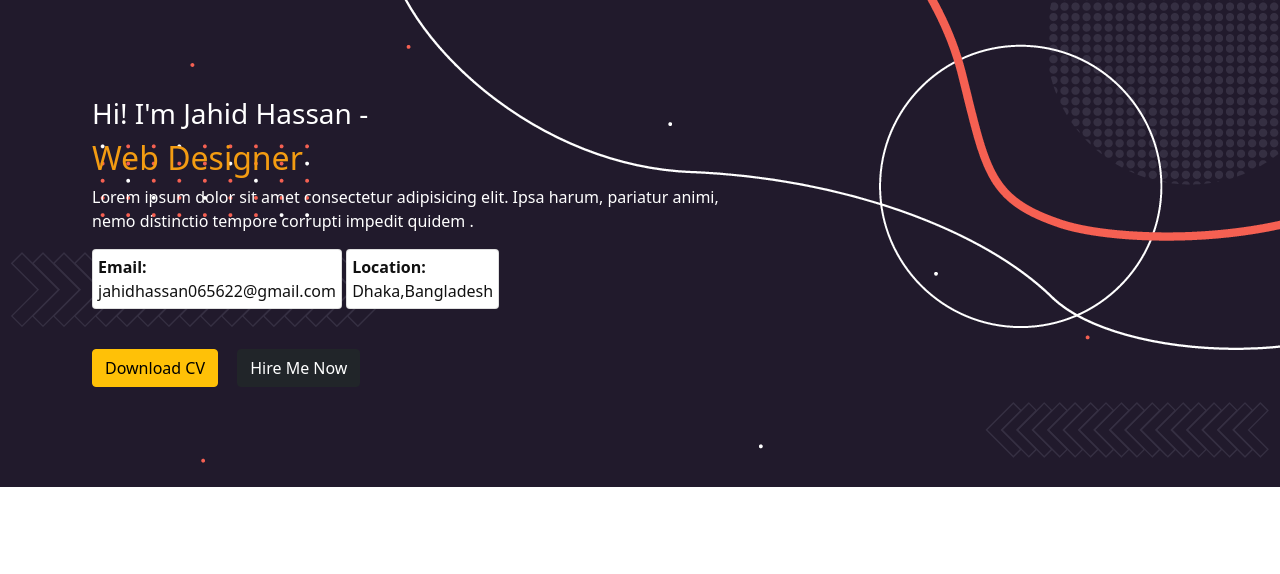
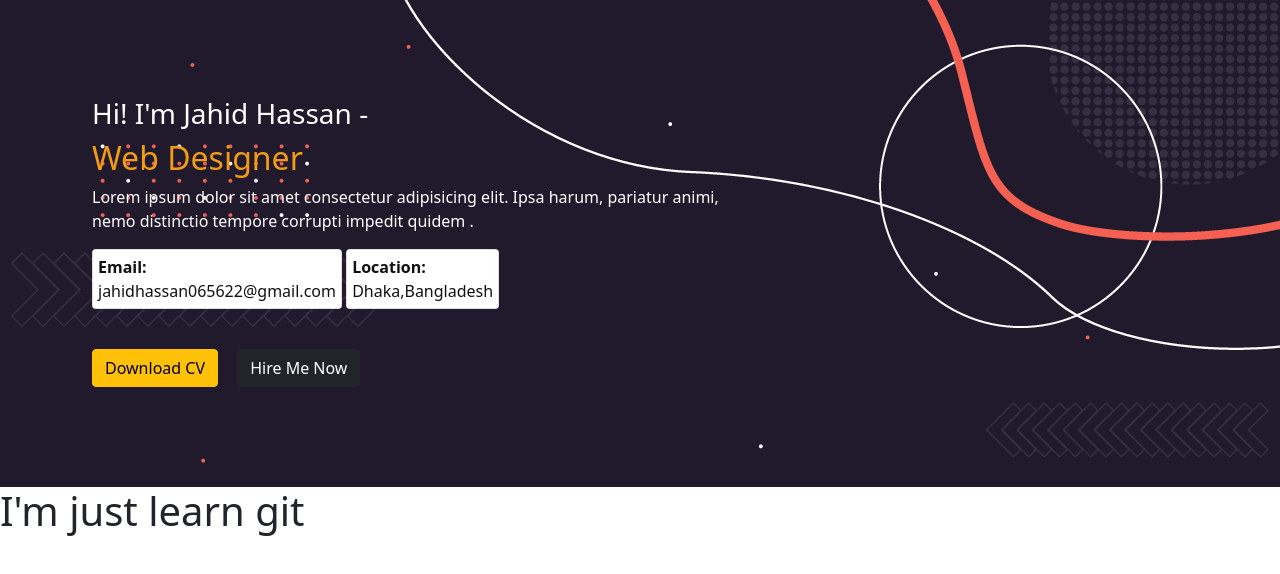
Before and after one commit to jahid005/portfolio-websit, a plain HTML site: page index.html in a window 1280 px wide. Shown: the part 64-638 px from the top of the page. Drawn offline with nearby package versions, Linux system fonts and the light colour scheme.

Commit message:
2nd change

```diff
--- a/index.html
+++ b/index.html
@@ -107,5 +107,8 @@
         </div>
       </div>
     </section>
+    <!-- learn git -->
+    <h1>I'm just learn git</h1>
+    <!--  -->
   </body>
 </html>
```
